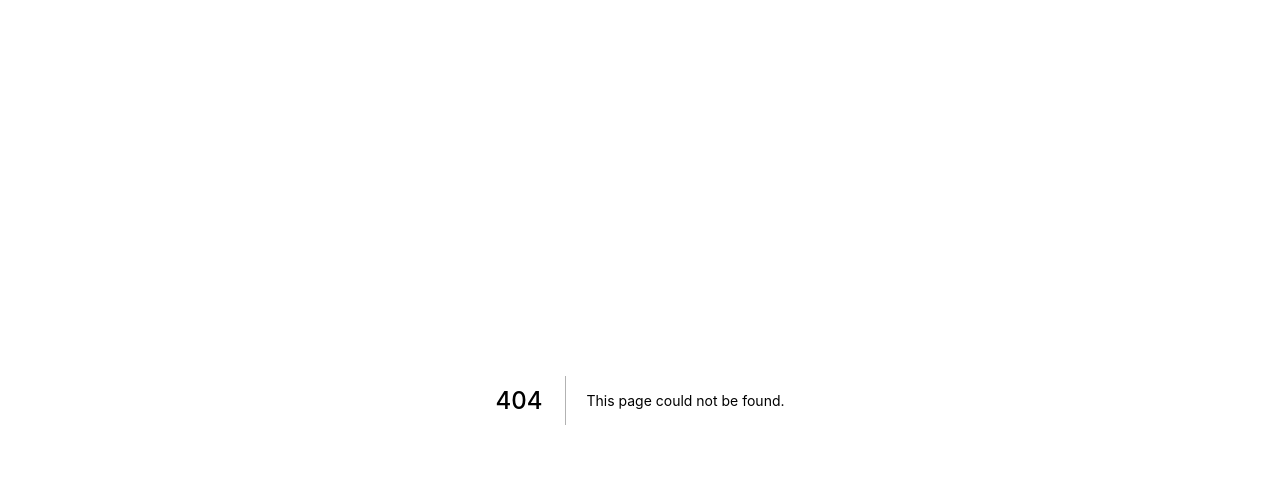
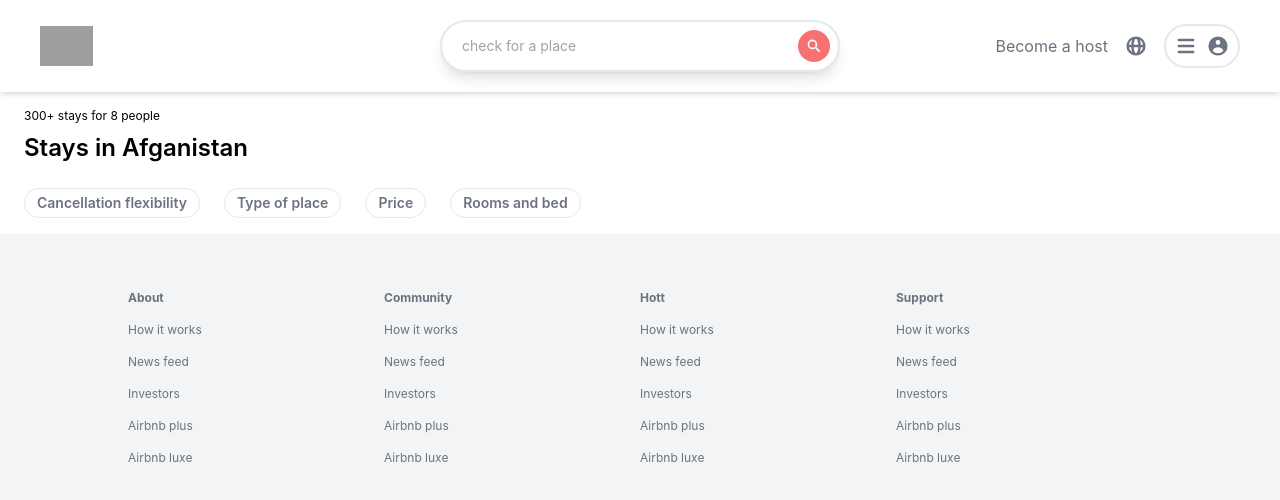
Before and after one commit to bandelefemi/airbnb-yt, a Next.js app: page /search in a window 1280 px wide. Before the commit this address had no page. Shown: the top 500 px of the page. Built offline with nearby package versions, Linux system fonts and the light colour scheme; grey boxes are pictures that could not be loaded.

Commit message:
added search page and custom button css code

```diff
--- /dev/null
+++ b/pages/search.js
@@ -0,0 +1,41 @@
+import React from 'react'
+import Footer from '../components/Footer'
+import Header from '../components/Header'
+
+const Search = () => {
+  return (
+    <div>
+      <Header />
+
+      <main className='flex px-6 py-4'>
+        <section>
+            <p className='text-xs'>300+ stays for 8 people</p>
+            <h2 className='text-2xl font-semibold mt-2 mb-6'>
+                Stays in Afganistan
+            </h2>
+            <div className='hidden md:inline-flex'>
+                <p className='button '>
+                    Cancellation flexibility
+                </p>
+
+                <p className='button'>
+                    Type of place
+                </p>
+
+                <p className='button '>
+                    Price
+                </p>
+
+                <p className='button '>
+                    Rooms and bed
+                </p>
+            </div>
+        </section>
+      </main>
+
+      <Footer />
+    </div>
+  )
+}
+
+export default Search
--- a/styles/globals.css
+++ b/styles/globals.css
@@ -28,3 +28,13 @@
     background: black;
   }
 }
+
+@layer components {
+  .button {
+    @apply bg-white border text-sm
+    rounded-full flex justify-center text-gray-500 py-1
+     transition px-3 mr-6 ease-out
+     font-semibold hover:shadow-md cursor-pointer
+     duration-200 active:scale-90
+  }
+}
```
